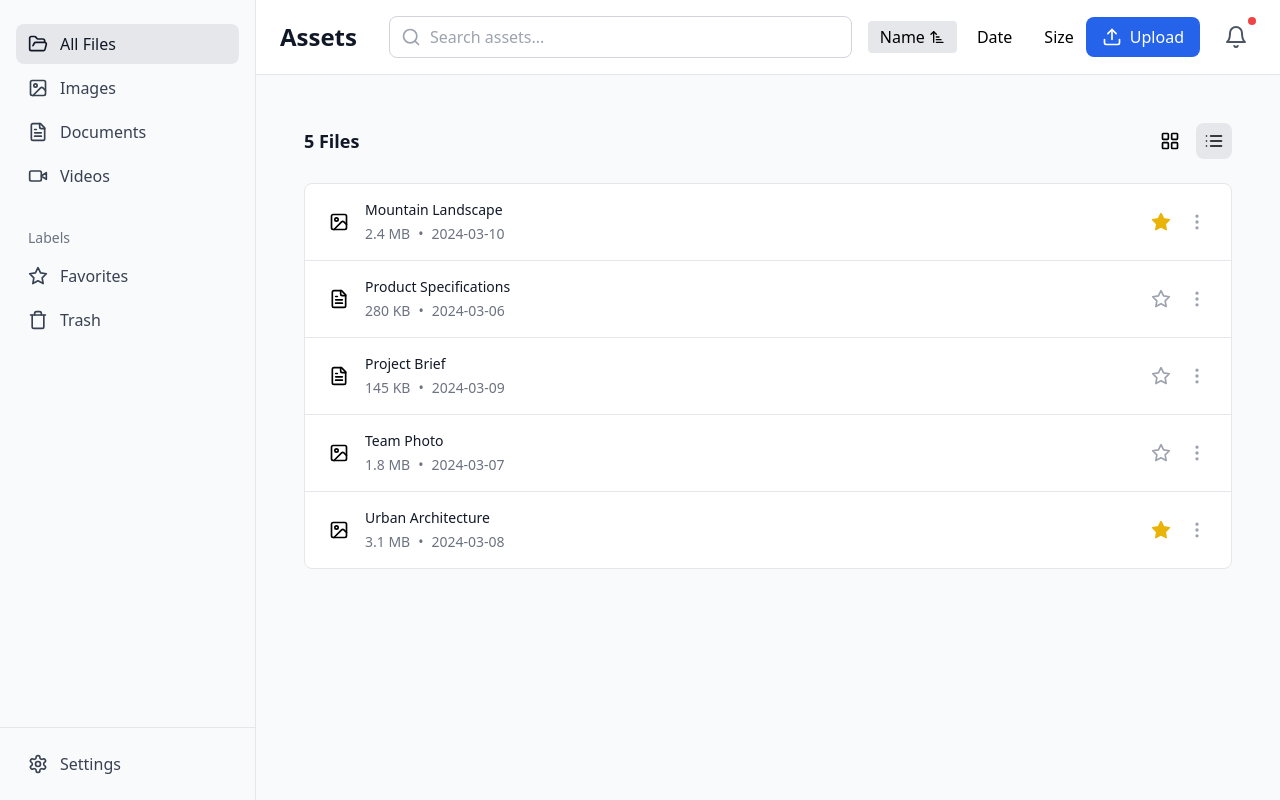
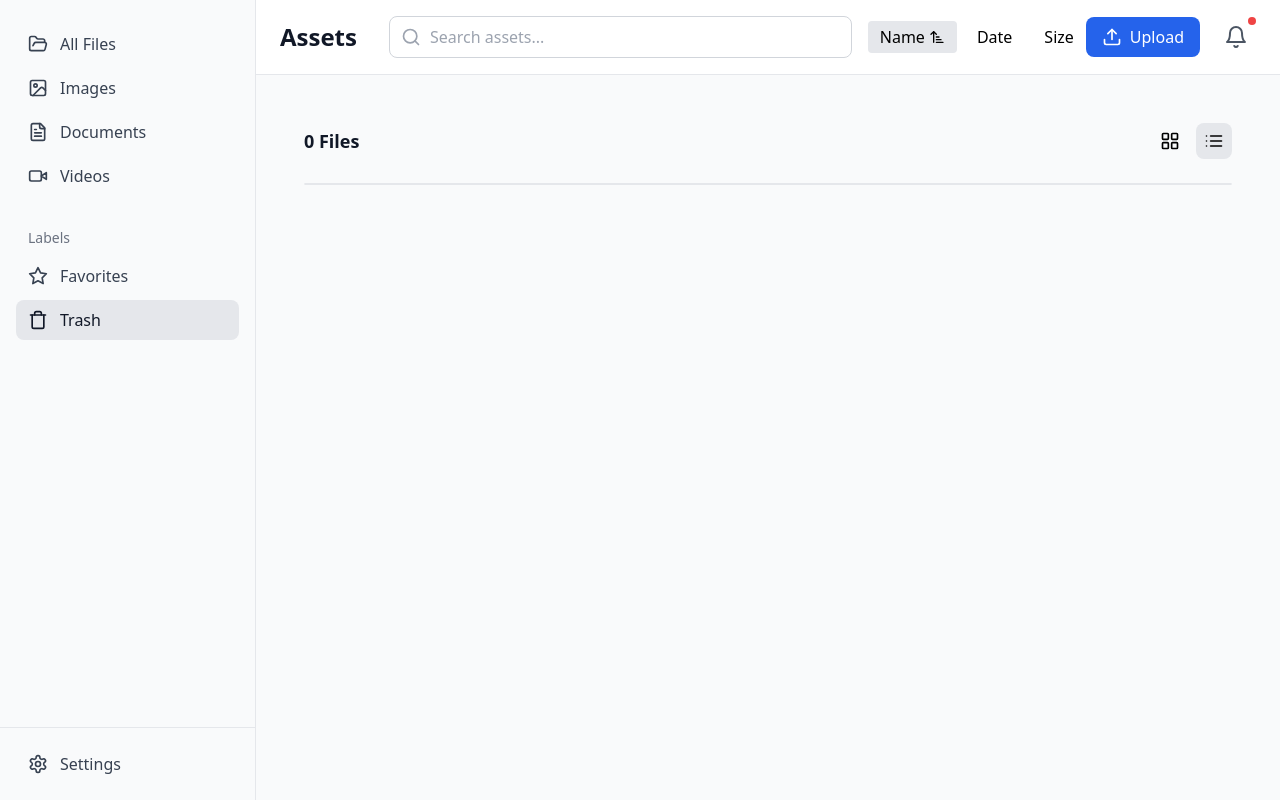
Before and after one commit to MDAX1/funmed-test, a React (Vite) app: page /trash in a window 1280 px wide. Both pictures are taken after a click on the button 1214 px from the left and 141 px from the top of the page. Built offline with nearby package versions, Linux system fonts and the light colour scheme; data requests are answered from the project's data file.

Commit message:
feat: improve navigation and route management, enhance assets page

```diff
--- a/src/components/Sidebar.tsx
+++ b/src/components/Sidebar.tsx
@@ -1,3 +1,4 @@
+import { useLocation, Link } from 'react-router-dom';
 import {
   FolderOpen,
   Image,
@@ -7,41 +8,71 @@ import {
   Trash,
   Settings,
 } from "lucide-react";
+import { cn } from '../lib/utils';
 
 export default function Sidebar() {
+  const location = useLocation();
+
+  // Navigation items with their configurations
+  const navigationItems = [
+    { icon: FolderOpen, label: 'All Files', path: '/' },
+    { icon: Image, label: 'Images', path: '/images' },
+    { icon: FileText, label: 'Documents', path: '/documents' },
+    { icon: Video, label: 'Videos', path: '/videos' },
+  ];
+
+  const labelItems = [
+    { icon: Star, label: 'Favorites', path: '/favorites' },
+    { icon: Trash, label: 'Trash', path: '/trash' },
+  ];
+
+  // Helper function to check if a path is active
+  const isActive = (path: string) => {
+    if (path === '/') {
+      return location.pathname === '/';
+    }
+    return location.pathname === path;
+  };
+
+  // Common button styling with active state
+  const getButtonClass = (path: string) => {
+    return cn(
+      'flex items-center px-3 py-2 rounded-lg w-full transition-colors',
+      isActive(path)
+        ? 'bg-gray-200 text-gray-900'
+        : 'text-gray-700 hover:bg-gray-200'
+    );
+  };
+
   return (
     <aside className="flex flex-col border-gray-200 bg-gray-50 border-r w-64 h-screen">
       <nav className="flex-1 px-4 py-6">
         <div className="space-y-1">
-          <button className="flex items-center bg-gray-200 px-3 py-2 rounded-lg w-full text-gray-900">
-            <FolderOpen className="mr-3 w-5 h-5" />
-            All Files
-          </button>
-          <button className="flex items-center hover:bg-gray-200 px-3 py-2 rounded-lg w-full text-gray-700">
-            <Image className="mr-3 w-5 h-5" />
-            Images
-          </button>
-          <button className="flex items-center hover:bg-gray-200 px-3 py-2 rounded-lg w-full text-gray-700">
-            <FileText className="mr-3 w-5 h-5" />
-            Documents
-          </button>
-          <button className="flex items-center hover:bg-gray-200 px-3 py-2 rounded-lg w-full text-gray-700">
-            <Video className="mr-3 w-5 h-5" />
-            Videos
-          </button>
+          {navigationItems.map(({ icon: Icon, label, path }) => (
+            <Link
+              key={path}
+              to={path}
+              className={getButtonClass(path)}
+            >
+              <Icon className="mr-3 w-5 h-5" />
+              {label}
+            </Link>
+          ))}
         </div>
 
         <div className="mt-8">
           <h3 className="px-3 font-medium text-gray-500 text-sm">Labels</h3>
           <div className="space-y-1 mt-2">
-            <button className="flex items-center hover:bg-gray-200 px-3 py-2 rounded-lg w-full text-gray-700">
-              <Star className="mr-3 w-5 h-5" />
-              Favorites
-            </button>
-            <button className="flex items-center hover:bg-gray-200 px-3 py-2 rounded-lg w-full text-gray-700">
-              <Trash className="mr-3 w-5 h-5" />
-              Trash
-            </button>
+            {labelItems.map(({ icon: Icon, label, path }) => (
+              <Link
+                key={path}
+                to={path}
+                className={getButtonClass(path)}
+              >
+                <Icon className="mr-3 w-5 h-5" />
+                {label}
+              </Link>
+            ))}
           </div>
         </div>
       </nav>
--- a/src/lib/utils.ts
+++ b/src/lib/utils.ts
@@ -1,6 +1,35 @@
-import { type ClassValue, clsx } from "clsx";
-import { twMerge } from "tailwind-merge";
+// src/lib/utils.ts
+import { type ClassValue, clsx } from 'clsx';
+import { twMerge } from 'tailwind-merge';
 
+// Utility function for combining Tailwind classes conditionally
 export function cn(...inputs: ClassValue[]) {
   return twMerge(clsx(inputs));
 }
+
+// Route configuration type
+export interface RouteConfig {
+  path: string;
+  label: string;
+  icon?: React.ComponentType;
+  category?: 'main' | 'label';
+}
+
+// Route definitions for sidebar navigation
+export const routes = {
+  main: [
+    { path: '/', label: 'All Files' },
+    { path: '/images', label: 'Images' },
+    { path: '/documents', label: 'Documents' },
+    { path: '/videos', label: 'Videos' },
+  ],
+  labels: [
+    { path: '/favorites', label: 'Favorites' },
+    { path: '/trash', label: 'Trash' },
+  ],
+} as const;
+
+// Type-safe route path getter
+export function getRoutePath(path: keyof typeof routes) {
+  return routes[path];
+}
--- a/src/pages/Assets.tsx
+++ b/src/pages/Assets.tsx
@@ -1,5 +1,5 @@
-// src/pages/Assets.tsx
 import { useState } from 'react';
+import { useLocation } from 'react-router-dom';
 import { useAssets } from '../hooks/useAssets';
 import AssetGrid from '../components/AssetGrid';
 import { Asset } from '../types';
@@ -13,18 +13,28 @@ interface AssetsProps {
 export function Assets({ type, favorite, trash }: AssetsProps) {
   const [viewMode, setViewMode] = useState<'grid' | 'list'>('grid');
   const { data: assets, isLoading, error } = useAssets();
+  const location = useLocation();
 
   if (isLoading) {
-    return <div>Loading...</div>;
+    return (
+      <div className="flex items-center justify-center h-full">
+        <div className="text-gray-500">Loading assets...</div>
+      </div>
+    );
   }
 
   if (error) {
-    return <div>Error loading assets</div>;
+    return (
+      <div className="flex items-center justify-center h-full">
+        <div className="text-red-500">Error loading assets</div>
+      </div>
+    );
   }
 
-  // Filter assets based on props
+  // Filter assets based on current route and props
   let filteredAssets = assets ?? [];
 
+  // Apply filters based on route/props
   if (type) {
     filteredAssets = filteredAssets.filter(asset => asset.type === type);
   }
@@ -33,17 +43,29 @@ export function Assets({ type, favorite, trash }: AssetsProps) {
     filteredAssets = filteredAssets.filter(asset => asset.favorite);
   }
 
+  // Handle trash view (when implemented)
   if (trash) {
-    // Implement trash logic here when available
+    // Add trash filtering logic here when available
+    filteredAssets = [];
   }
 
+  // Get the title based on current view
+  const getTitle = () => {
+    if (trash) return 'Trash';
+    if (favorite) return 'Favorites';
+    if (type) return `${type.charAt(0).toUpperCase() + type.slice(1)}s`;
+    return 'All Files';
+  };
+
   return (
-    <div>
-      <AssetGrid
-        assets={filteredAssets}
-        viewMode={viewMode}
-        setViewMode={setViewMode}
-      />
+    <div className="h-full flex flex-col">
+      <div className="flex-1 overflow-hidden">
+        <AssetGrid
+          assets={filteredAssets}
+          viewMode={viewMode}
+          setViewMode={setViewMode}
+        />
+      </div>
     </div>
   );
 }
```
